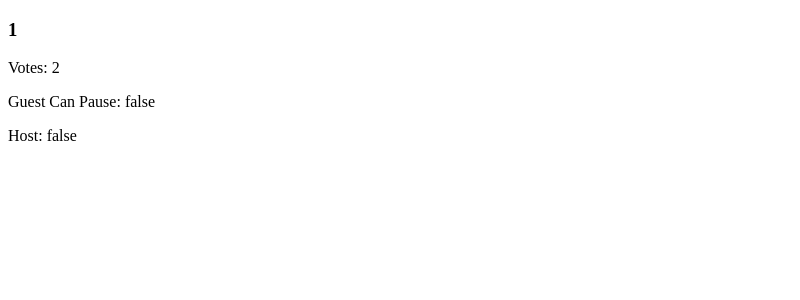
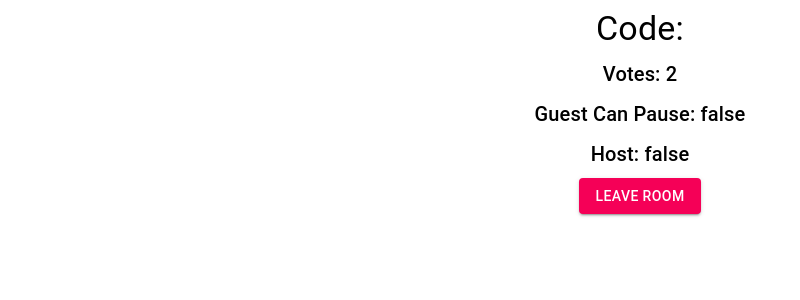
Before and after one commit to HaoHuynh0301/Music-Controller-RestAPI, a React app in the folder core/frontend/: page /room/1 in a window 1280 px wide. Shown: the top 300 px of the page, without its empty margins (0-800 px from the left). Built offline with nearby package versions, Linux system fonts and the light colour scheme; no server answers; the HTML template or start-up script is replaced by a standard one.

Commit message:
feat [reactjs, django]: style for room UI. create leave-room view.

```diff
--- a/core/frontend/src/components/HomePage.js
+++ b/core/frontend/src/components/HomePage.js
@@ -17,10 +17,17 @@ export default class HomePage extends Component {
         this.state = {
             roomCode: null,
         };
+        this.clearRoomCode = this.clearRoomCode.bind(this);
     }
 
+    clearRoomCode() {
+        this.setState({
+          roomCode: null,
+        });
+      }
+
     // async componentDidMount() {
-    //     fetch("http://127.0.0.1:5500/api/user-in-room")
+    //     fetch("/api/user-in-room")
     //         .then((response) => response.json())
     //         .then((data) => {
     //             this.setState({
@@ -71,7 +78,12 @@ export default class HomePage extends Component {
                     />
                     <Route path="/join" component={RoomJoinPage} />
                     <Route path="/create" component={CreateRoomPage} />
-                    <Route path="/room/:roomCode" component={Room} />
+                    <Route
+                        path="/room/:roomCode"
+                        render={(props) => {
+                        return <Room {...props} leaveRoomCallback={this.clearRoomCode} />;
+                        }}
+                    />
                 </Switch>
             </Router>
         )
--- a/core/frontend/src/components/Room.js
+++ b/core/frontend/src/components/Room.js
@@ -19,12 +19,19 @@ export default class Room extends Component {
             isHost: false
         };
         this.roomCode = this.props.match.params.roomCode;
+        this.leaveRoomButtonPressed = this.leaveRoomButtonPressed.bind(this);
         this.getRoomDetail();
     }
 
     getRoomDetail() {
         fetch("/api/get-room" + "?code=" + this.roomCode)
-            .then((response) => response.json())
+            .then((response) => {
+                if(!response.ok) {
+                    this.props.leaveRoomCallback();
+                    this.props.history.push("/");
+                }
+                return response.json();
+            })
             .then((data)=> {
                 console.log(data)
                 this.setState({
@@ -38,14 +45,53 @@ export default class Room extends Component {
             })
     }
 
+    leaveRoomButtonPressed() {
+        const requestOption = {
+            method: "POST",
+            headers: { "Content-Type": "application/json" },
+        };
+        fetch('/api/leave-room/', requestOption)
+            .then((response) => {
+                this.props.history.push('/');
+            })
+            .catch((err) => {
+                console.log(err);
+            })
+    }
+
     render() {
         return (
-            <div>
-                <h3>{this.roomCode}</h3>
-                <p>Votes: {this.state.votesToSkip}</p>
-                <p>Guest Can Pause: {this.state.guestCanPause.toString()}</p>
-                <p>Host: {this.state.isHost.toString()}</p>
-            </div>
+            <Grid container spacing={1}>
+                <Grid item xs={12} align="center">
+                <Typography variant="h4" component="h4">
+                    Code: {this.state.roomCode}
+                </Typography>
+                </Grid>
+                <Grid item xs={12} align="center">
+                <Typography variant="h6" component="h6">
+                    Votes: {this.state.votesToSkip}
+                </Typography>
+                </Grid>
+                <Grid item xs={12} align="center">
+                <Typography variant="h6" component="h6">
+                    Guest Can Pause: {this.state.guestCanPause.toString()}
+                </Typography>
+                </Grid>
+                <Grid item xs={12} align="center">
+                <Typography variant="h6" component="h6">
+                    Host: {this.state.isHost.toString()}
+                </Typography>
+                </Grid>
+                <Grid item xs={12} align="center">
+                <Button
+                    variant="contained"
+                    color="secondary"
+                    onClick = {this.leaveRoomButtonPressed}
+                >
+                    Leave Room
+                </Button>
+                </Grid>
+            </Grid>
         )
     }
 }
--- a/core/frontend/src/components/RoomJoinPage.js
+++ b/core/frontend/src/components/RoomJoinPage.js
@@ -37,7 +37,7 @@ export default class RoomJoinPage extends Component {
             }),
         };
         // console.log(this.RequestOption);
-        fetch("http://127.0.0.1:5500/api/join-room/", requestOption)
+        fetch("/api/join-room/", requestOption)
             .then((response) => {
                 if(response.ok) {
                     this.props.history.push(`/room/${this.state.roomCode}`);
```
Also changed, not shown: core/frontend/static/frontend/main.js, 2 other files (tests, documents, lock files or other folders).
